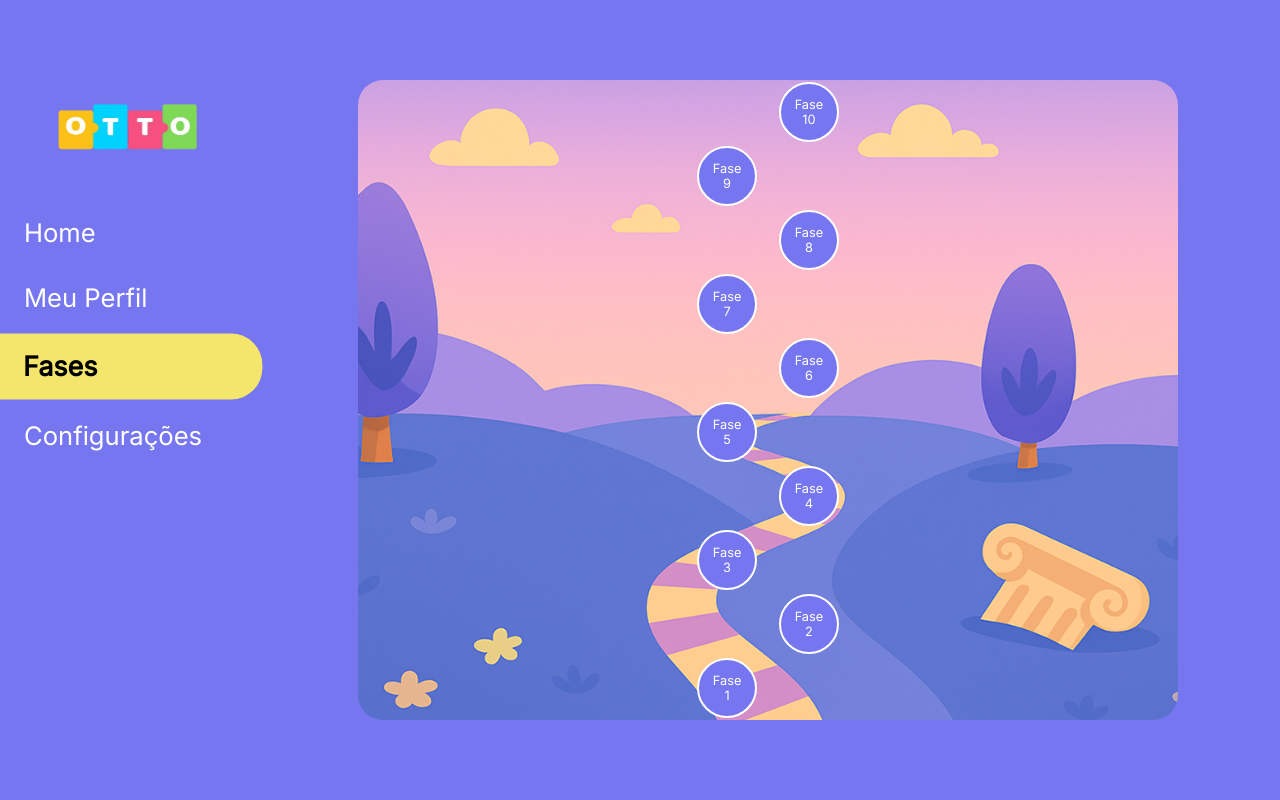
After one commit to enzomobile/OTTO, a Django app: page /fases/ in a window 1280 px wide. The commit adds this page. Run offline with Django 5.2, Linux system fonts and the light colour scheme; the visitor is signed in with stand-in values (Sample User, id 1).

Commit message:
Alterações no dashboard, urls e views

```diff
--- /dev/null
+++ b/appOTTO/static/appOTTO/CSS/fases.css
@@ -0,0 +1,124 @@
+*{
+  font-family: Inter;
+  margin: 0;
+  padding: 0;
+  box-sizing: border-box;
+  list-style-type: none;
+}
+
+body, html{
+  height: 100%;
+}
+
+.container{
+  background-color: #7676F0;
+  height: 100vh;
+  display: flex;
+}
+
+/* nav */
+
+.nav {
+  width: 20%;
+  height: 100vh;
+  padding: 80px 0 0 0; /* Remove padding esquerdo */
+  background-color: #7676F0; /* Garante que a barra azul cubra até a borda */
+  color: white;
+  display: flex;
+  flex-direction: column;
+  align-items: flex-start;
+  gap: 30px;
+  flex-shrink: 0;
+}
+
+.logo {
+  text-align: center;
+  width: 100%;
+  font-size: 22px;
+}
+
+.voltar-OTTO{
+  height: 80px;
+  width: 150px;
+}
+
+.menu {
+  list-style: none;
+  width: 100%;
+}
+
+.menu li {
+  padding: 12px 24px;
+  margin: 10px 0;
+  cursor: pointer;
+  transition: all 0.3s ease;
+  border-top-right-radius: 30px;
+  border-bottom-right-radius: 30px;
+  font-size: clamp(1rem, 2vw, 2rem);
+}
+
+
+/* Item ativo com destaque */
+.menu li.active {
+  background-color: #f4e66c;
+  color: black;
+  font-weight: bold;
+  padding: 16px 28px;
+  font-size: clamp(1rem, 2vw, 2rem);
+  transform: scale(1.05);
+  border-top-right-radius: 30px;
+  border-bottom-right-radius: 30px;
+  border-top-left-radius: 0;
+  border-bottom-left-radius: 0;
+  margin-left: 0;
+}
+
+
+/* header */
+
+header{
+  height: 100vh;
+  width: 100%;
+  display: flex;
+  justify-content: center;
+  align-items: center;
+}
+
+.conteudo{
+  height: 80%;
+  width: 80%;
+  background-image: url("/static/appOTTO/img/mapa.png");
+  background-position: center;
+  background-size: cover;
+  background-repeat: no-repeat;
+  border-radius: 25px;
+  display: flex;
+  flex-direction: column-reverse;
+  justify-content: space-around;
+  align-items: center;
+}
+
+.conteudo > a {
+  aspect-ratio: 1/1;
+  width: clamp(20px, 8vw, 60px);
+  border-radius: 50%;
+  border: 2px solid white;
+  background-color: #7676F0;
+  color: white;
+  font-size: clamp(0.5rem, 1vw, 1rem);
+  display: flex;
+  flex-direction: column;    /* empilha o texto */
+  justify-content: center;
+  align-items: center;
+  cursor: pointer;
+  text-align: center;
+  line-height: 1.2;          /* deixa mais juntinho */
+}
+
+.conteudo > a:nth-child(odd) {
+  margin-left: -10%;
+}
+
+.conteudo > a:nth-child(even) {
+  margin-right: -10%;
+}
--- /dev/null
+++ b/appOTTO/static/appOTTO/JS/fases.js
@@ -0,0 +1,5 @@
+document.querySelectorAll(".botao-navegar").forEach(function(botao) {
+    botao.addEventListener("click", function() {
+        window.location.href = this.dataset.url;
+    });
+});
--- a/appOTTO/templates/appOTTO/configuracoes.html
+++ b/appOTTO/templates/appOTTO/configuracoes.html
@@ -30,7 +30,7 @@
             <ul class="menu">
                 <li class="botao-navegar" data-url="{% url 'dashboard' %}">Home</li>
                 <li>Meu Perfil</li>
-                <li>Fases</li>
+                <li data-url="{% url 'fases' %}">Fases</li>
                 <li class="active">Configurações</li>
             </ul>
         </nav>
--- a/appOTTO/templates/appOTTO/dashboard.html
+++ b/appOTTO/templates/appOTTO/dashboard.html
@@ -23,7 +23,7 @@
             <ul class="menu">
                 <li class="active">Home</li>
                 <li>Meu Perfil</li>
-                <li>Fases</li>
+                <li class="botao-navegar" data-url="{% url 'fases' %}">Fases</li>
                 <li class="botao-navegar" data-url="{% url 'config' %}">Configurações</li>
             </ul>
         </nav>
--- /dev/null
+++ b/appOTTO/templates/appOTTO/fases.html
@@ -0,0 +1,47 @@
+{% load static %}
+
+<!DOCTYPE html>
+<html lang="pt-br">
+<head>
+    <meta charset="UTF-8">
+    <meta name="viewport" content="width=device-width, initial-scale=1.0">
+    <link href="https://fonts.googleapis.com/css2?family=Inter:wght@400&display=swap" rel="stylesheet">
+    <link rel="stylesheet" href="{% static 'appOTTO/CSS/fases.css' %}">
+    <link rel="apple-touch-icon" sizes="180x180" href="{% static 'appOTTO/img/apple-touch-icon.png' %}">
+    <link rel="icon" type="image/png" sizes="32x32" href="{% static 'appOTTO/img/favicon-32x32.png' %}">
+    <link rel="icon" type="image/png" sizes="16x16" href="{% static 'appOTTO/img/favicon-16x16.png' %}">
+    <link rel="icon" href="{% static 'appOTTO/img/favicon.ico' %} ">
+    <link rel="manifest" href="{% static 'appOTTO/img/site.webmanifest' %}">
+    <title>Fases</title>
+</head>
+<body>
+    <div class="container">
+        <nav class="nav">
+            <div class="logo">
+                <a><img src="{% static 'appOTTO/img/OTTO.png' %}" class="voltar-OTTO"></a>
+            </div>
+            <ul class="menu">
+                <li class="botao-navegar" data-url="{% url 'dashboard' %}">Home</li>
+                <li>Meu Perfil</li>
+                <li class="active">Fases</li>
+                <li class="botao-navegar" data-url="{% url 'config' %}">Configurações</li>
+            </ul>
+        </nav>
+        <header>
+            <section id="Home" class="conteudo">
+                <a><span>Fase</span> <span>1</span></a>
+                <a><span>Fase</span> <span>2</span></a>
+                <a><span>Fase</span> <span>3</span></a>
+                <a><span>Fase</span> <span>4</span></a>
+                <a><span>Fase</span> <span>5</span></a>
+                <a><span>Fase</span> <span>6</span></a>
+                <a><span>Fase</span> <span>7</span></a>
+                <a><span>Fase</span> <span>8</span></a>
+                <a><span>Fase</span> <span>9</span></a>
+                <a><span>Fase</span> <span>10</span></a>
+            </section>
+        </header>
+    </div>
+    <script src="{% static 'appOTTO/JS/fases.js' %}"></script>
+</body>
+</html>
--- a/appOTTO/urls.py
+++ b/appOTTO/urls.py
@@ -14,6 +14,7 @@ urlpatterns = [
     path('config/', views.config, name='config'),
     path('deletar_conta/', views.deletar_conta, name='deletar_conta'),
     path('suporte/', views.enviar_suporte, name='suporte'),
+    path('fases/', views.fases, name='fases'),
 
     # Django urls para trocar senha com 2 fatores.
     path(
--- a/appOTTO/views.py
+++ b/appOTTO/views.py
@@ -157,3 +157,7 @@ def config(request):
 @login_required
 def dashboard(request):
     return render(request, 'appOTTO/dashboard.html')
+
+@login_required
+def fases(request):
+    return render(request, 'appOTTO/fases.html')
```
Also changed, not shown: appOTTO/static/appOTTO/img/mapa.png (added).
